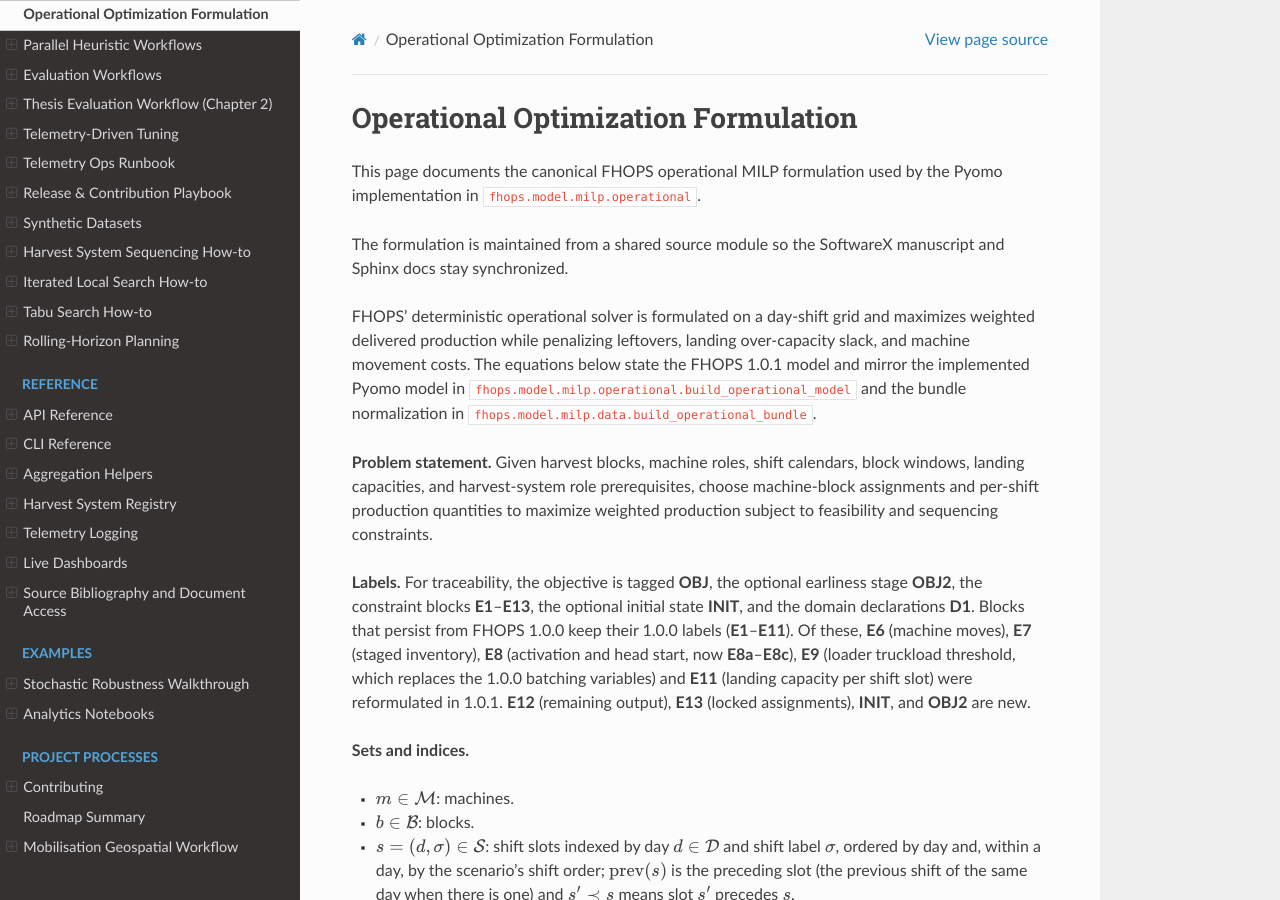
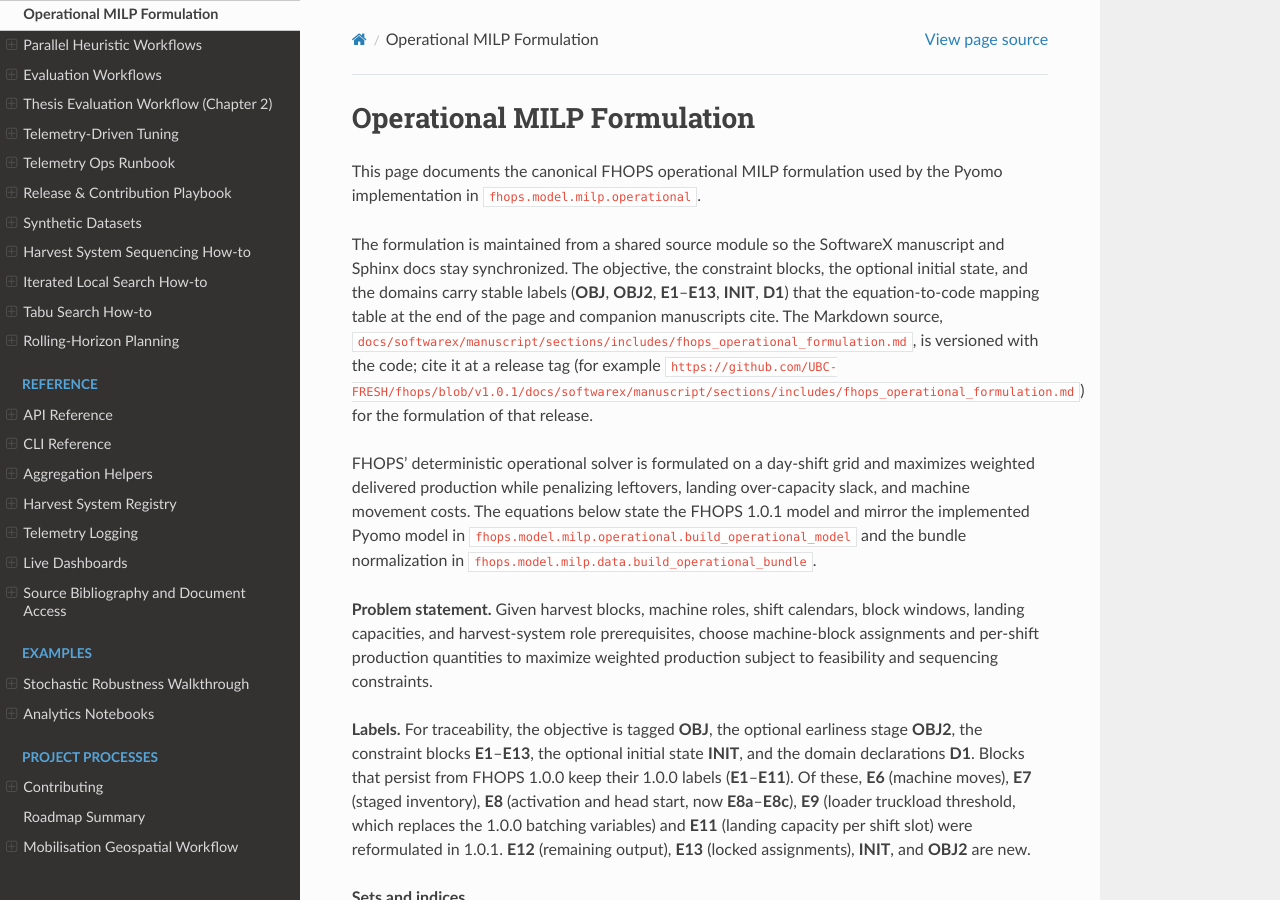
Before and after one commit to UBC-FRESH/fhops, a Sphinx documentation site: the page built from docs/howto/optimization_formulation.rst, in a window 1280 px wide and 900 px high. Built offline with Sphinx 7.4.7 and the Read the Docs theme 3.1.0, drawn with Linux system fonts in a browser that asks for light colours.

Commit message:
Formulation docs page: stable anchor and citation note; release notes mention labels (#152)

```diff
--- a/docs/howto/optimization_formulation.rst
+++ b/docs/howto/optimization_formulation.rst
@@ -1,10 +1,19 @@
-Operational Optimization Formulation
-====================================
+.. _operational-milp-formulation:
+
+Operational MILP Formulation
+============================
 
 This page documents the canonical FHOPS operational MILP formulation used by the
 Pyomo implementation in ``fhops.model.milp.operational``.
 
 The formulation is maintained from a shared source module so the SoftwareX
-manuscript and Sphinx docs stay synchronized.
+manuscript and Sphinx docs stay synchronized. The objective, the constraint blocks,
+the optional initial state, and the domains carry stable labels (**OBJ**, **OBJ2**,
+**E1**--**E13**, **INIT**, **D1**) that the equation-to-code mapping table at the end
+of the page and companion manuscripts cite. The Markdown source,
+``docs/softwarex/manuscript/sections/includes/fhops_operational_formulation.md``, is
+versioned with the code; cite it at a release tag (for example
+``https://github.com/UBC-FRESH/fhops/blob/v1.0.1/docs/softwarex/manuscript/sections/includes/fhops_operational_formulation.md``)
+for the formulation of that release.
 
 .. include:: ../includes/softwarex/fhops_operational_formulation.rst
```
Also changed, not shown: docs/releases/v1.0.1.md (+3 -1 lines).
